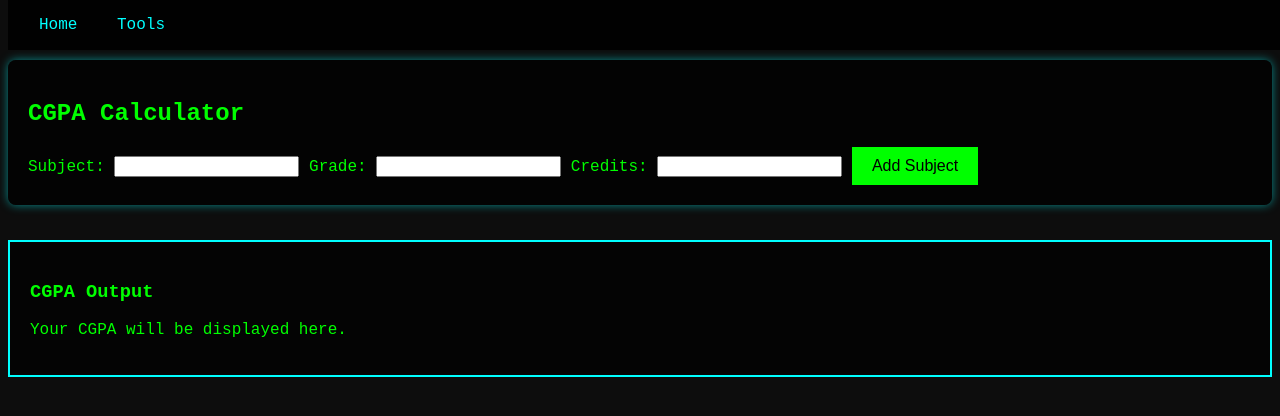
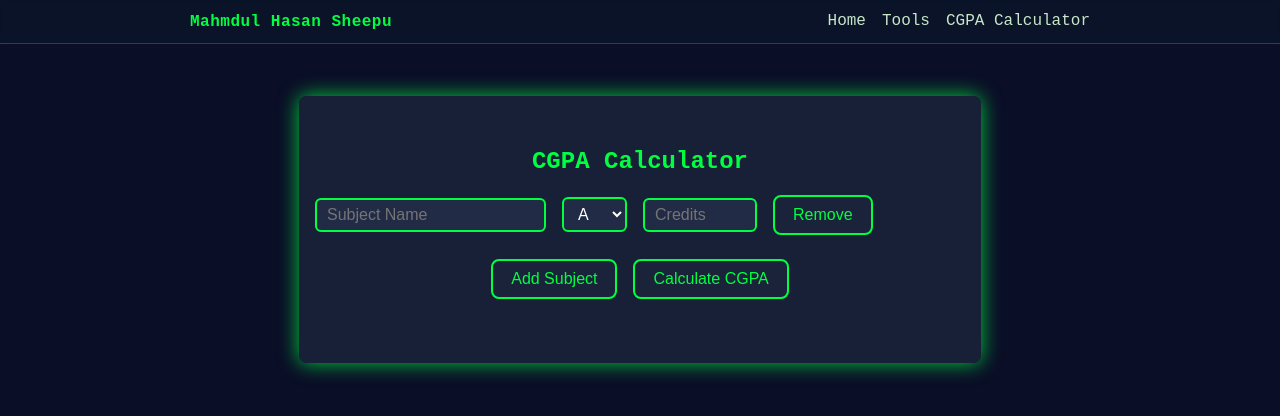
Before and after one commit to mh-sheepu/mh-sheepu.github.io, a plain HTML site: page cgpaCal.html in a window 1280 px wide. Drawn offline with Linux system fonts and the light colour scheme.

Commit message:
Restored full grade logic for CGPA calculation in cgpaCal.html

```diff
--- a/cgpaCal.html
+++ b/cgpaCal.html
@@ -4,80 +4,131 @@
 <meta charset="UTF-8">
 <meta name="viewport" content="width=device-width, initial-scale=1.0">
 <title>CGPA Calculator</title>
-    <link rel="stylesheet" href="styles.css">
 <style>
-        body {
-            background-color: #0d0d0d;
-            color: #00ff00;
-            font-family: 'Courier New', monospace;
-        }
-        .navbar {
-            position: fixed;
-            top: 0;
-            width: 100%;
-            background-color: rgba(0, 0, 0, 0.9);
-            padding: 1rem;
-            z-index: 1000;
-        }
-        .navbar a {
-            color: #00ffff;
-            margin: 0 15px;
-            text-decoration: none;
-        }
-        .tool-btn {
-            background-color: #00ff00;
-            border: none;
-            padding: 10px 20px;
-            color: black;
-            cursor: pointer;
-            font-size: 16px;
-        }
-        .output-box {
-            border: 2px solid #00ffff;
-            padding: 20px;
-            margin-top: 20px;
-            background-color: rgba(0, 0, 0, 0.7);
-        }
-        .form-layout {
-            display: flex;
-            flex-direction: column;
-            gap: 15px;
-            margin-top: 60px;
-        }
-        .form-section {
-            box-shadow: 0 0 10px rgba(0, 255, 255, 0.5);
-            padding: 20px;
-            border-radius: 8px;
-            background-color: rgba(0, 0, 0, 0.8);
-        }
+body { background: #0a0e27; color: #fff; font-family: 'Courier New', monospace; margin: 0; min-height: 100vh; }
+.nav { position: fixed; top: 0; left: 0; width: 100%; background: rgba(10, 20, 40, 0.9); border-bottom: 1px solid rgba(0, 255, 65, 0.3); backdrop-filter: blur(4px); z-index: 2; }
+.nav-inner { max-width: 900px; margin: 0 auto; display: flex; align-items: center; justify-content: space-between; padding: 0.75rem 1rem; }
+.brand { color: #00ff41; font-weight: 700; letter-spacing: 0.5px; }
+.nav-links { display: flex; gap: 1rem; }
+.nav-links a { color: #c8e6c9; text-decoration: none; border-bottom: 1px dashed transparent; transition: color 0.2s, border-color 0.2s;}
+.nav-links a:hover { color: #64ffda; border-color: #64ffda; }
+.container { margin-top: 6rem; text-align: center; }
+.cgpa-section { max-width: 650px; margin: 2rem auto; padding: 2rem 1rem; background: rgba(26,35,58,0.9); border-radius: 8px; box-shadow: 0 0 20px #00ff41cc; }
+.cgpa-row { display: flex; gap: 1rem; margin-bottom: 0.75rem; align-items: center; }
+.cgpa-row input, .cgpa-row select { border: 2px solid #00ff41; border-radius: 6px; background: #222b45; padding: 6px 10px; color: #fff; font-size: 1rem; }
+.cgpa-row input[type="number"] { width: 90px; }
+.btn-group { display: flex; gap: 1rem; margin-top: 1.5rem; justify-content: center; }
+.cgpa-btn { background: #1a233a; color: #00ff41; border: 2px solid #00ff41; border-radius: 8px; padding: 9px 18px; font-size: 1rem; cursor: pointer; transition: background 0.2s; }
+.cgpa-btn:hover { background: #222b45; }
+#result { color: #64ffda; margin-top: 2rem; font-size: 1.3rem; letter-spacing: 0.5px; }
 </style>
 </head>
 <body>
-    <div class="navbar">
+<nav class="nav">
+  <div class="nav-inner">
+    <div class="brand">Mahmdul Hasan Sheepu</div>
+    <div class="nav-links">
       <a href="index.html">Home</a>
       <a href="tools.html">Tools</a>
+      <a href="cgpaCal.html">CGPA Calculator</a>
     </div>
-    <div class="form-layout">
-        <div class="form-section">
-            <h2>CGPA Calculator</h2>
+  </div>
+</nav>
+<div class="container">
+  <div class="cgpa-section">
+    <h2 style="color:#00ff41;">CGPA Calculator</h2>
     <form id="cgpaForm">
-                <label for="subject">Subject:</label>
-                <input type="text" id="subject" name="subject" required>
-                <label for="grade">Grade:</label>
-                <input type="text" id="grade" name="grade" required>
-                <label for="credits">Credits:</label>
-                <input type="number" id="credits" name="credits" required>
-                <button type="button" class="tool-btn" onclick="addSubject()">Add Subject</button>
+      <div id="courses">
+        <div class="cgpa-row">
+          <input type="text" placeholder="Subject Name" />
+          <select>
+            <option value="4.00">A</option>
+            <option value="3.70">A-</option>
+            <option value="3.30">B+</option>
+            <option value="3.00">B</option>
+            <option value="2.70">B-</option>
+            <option value="2.30">C+</option>
+            <option value="2.00">C</option>
+            <option value="1.70">C-</option>
+            <option value="1.30">D+</option>
+            <option value="1.00">D</option>
+            <option value="0.00">F</option>
+            <option value="special">I</option>
+            <option value="special">W</option>
+            <option value="special">Y</option>
+            <option value="special">O</option>
+            <option value="special">Z</option>
+            <option value="special">P</option>
+            <option value="special">S</option>
+            <option value="special">U</option>
+            <option value="special">T</option>
+            <option value="special">R</option>
+            <option value="special">E</option>
+          </select>
+          <input type="number" min="1" placeholder="Credits" />
+          <button type="button" class="cgpa-btn" onclick="removeCourse(this)">Remove</button>
+        </div>
+      </div>
+      <div class="btn-group">
+        <button type="button" class="cgpa-btn" onclick="addCourse()">Add Subject</button>
+        <button type="submit" class="cgpa-btn">Calculate CGPA</button>
+      </div>
     </form>
-        </div>
-        <div class="output-box">
-            <h3>CGPA Output</h3>
-            <p id="cgpaOutput">Your CGPA will be displayed here.</p>
+    <div id="result"></div>
   </div>
 </div>
 <script>
-        function addSubject() {
-            // logic to add a subject and calculate CGPA
+function addCourse() {
+  const coursesDiv = document.getElementById('courses');
+  const newRow = document.createElement('div');
+  newRow.className = 'cgpa-row';
+  newRow.innerHTML = `
+    <input type="text" placeholder="Subject Name" />
+    <select>
+      <option value="4.00">A</option>
+      <option value="3.70">A-</option>
+      <option value="3.30">B+</option>
+      <option value="3.00">B</option>
+      <option value="2.70">B-</option>
+      <option value="2.30">C+</option>
+      <option value="2.00">C</option>
+      <option value="1.70">C-</option>
+      <option value="1.30">D+</option>
+      <option value="1.00">D</option>
+      <option value="0.00">F</option>
+      <option value="special">I</option>
+      <option value="special">W</option>
+      <option value="special">Y</option>
+      <option value="special">O</option>
+      <option value="special">Z</option>
+      <option value="special">P</option>
+      <option value="special">S</option>
+      <option value="special">U</option>
+      <option value="special">T</option>
+      <option value="special">R</option>
+      <option value="special">E</option>
+    </select>
+    <input type="number" min="1" placeholder="Credits" />
+    <button type="button" class="cgpa-btn" onclick="removeCourse(this)">Remove</button>
+  `;
+  coursesDiv.appendChild(newRow);
+}
+function removeCourse(btn) { btn.parentElement.remove(); }
+document.getElementById('cgpaForm').onsubmit = function(event) {
+  event.preventDefault();
+  let totalPoints = 0, totalCredits = 0;
+  const rows = document.querySelectorAll('.cgpa-row');
+  rows.forEach(row => {
+    const gradeSelect = row.querySelector('select').value;
+    const credits = parseFloat(row.querySelector('input[type="number"]').value);
+    // Only process grades A to D and F
+    if (!isNaN(credits) && ['4.00', '3.70', '3.30', '3.00', '2.70', '2.30', '2.00', '1.70', '1.30', '1.00', '0.00'].includes(gradeSelect)) {
+      totalPoints += parseFloat(gradeSelect) * credits;
+      totalCredits += credits;
+    }
+  });
+  const cgpa = totalCredits > 0 ? (totalPoints / totalCredits).toFixed(2) : '0.00';
+  document.getElementById('result').innerText = 'Your CGPA is: ' + cgpa;
 }
 </script>
 </body>
```
Lines whose indentation alone changed are shown as unchanged.
